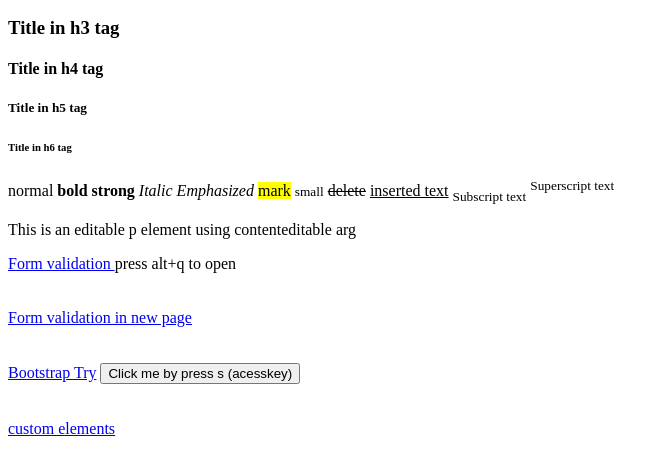
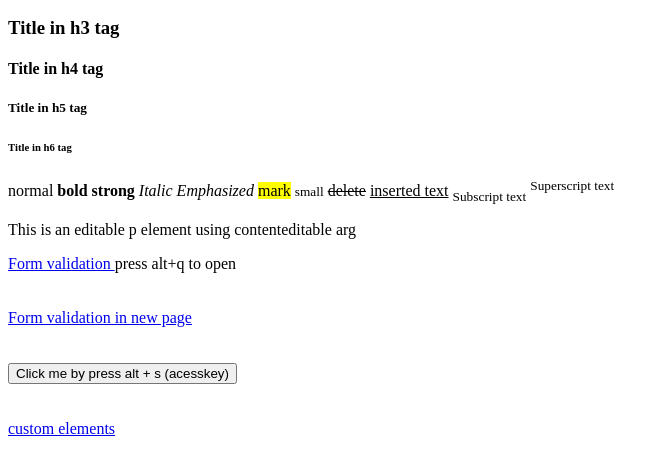
Before and after one commit to santhosh101066/htmltraining, a plain HTML site: page index.html in a window 1280 px wide. Shown: the part 110-582 px from the top of the page, without its empty margins (0-669 px from the left). Drawn offline with Linux system fonts and the light colour scheme.

Commit message:
customelement

```diff
--- a/index.html
+++ b/index.html
@@ -19,8 +19,8 @@
     <p contenteditable> This is an editable p element using contenteditable arg</p>
         <a accesskey="q" href="formvalidation.html">Form validation </a>press alt+q to open <br><br><br>
         <a  title="Test" href="formvalidation.html#confirm" target="_blank" > Form validation in new page</a><br><br><br>
-        <a href="bootstrapexample.html">Bootstrap Try</a>
-        <button accesskey="s">Click me by press s (acesskey)</button><br><br><br>
+        <!-- <a href="bootstrapexample.html">Bootstrap Try</a> -->
+        <button accesskey="s">Click me by press alt + s (acesskey)</button><br><br><br>
 
         <a autocapitalize href="customelement.html">custom elements</a>
 
```
